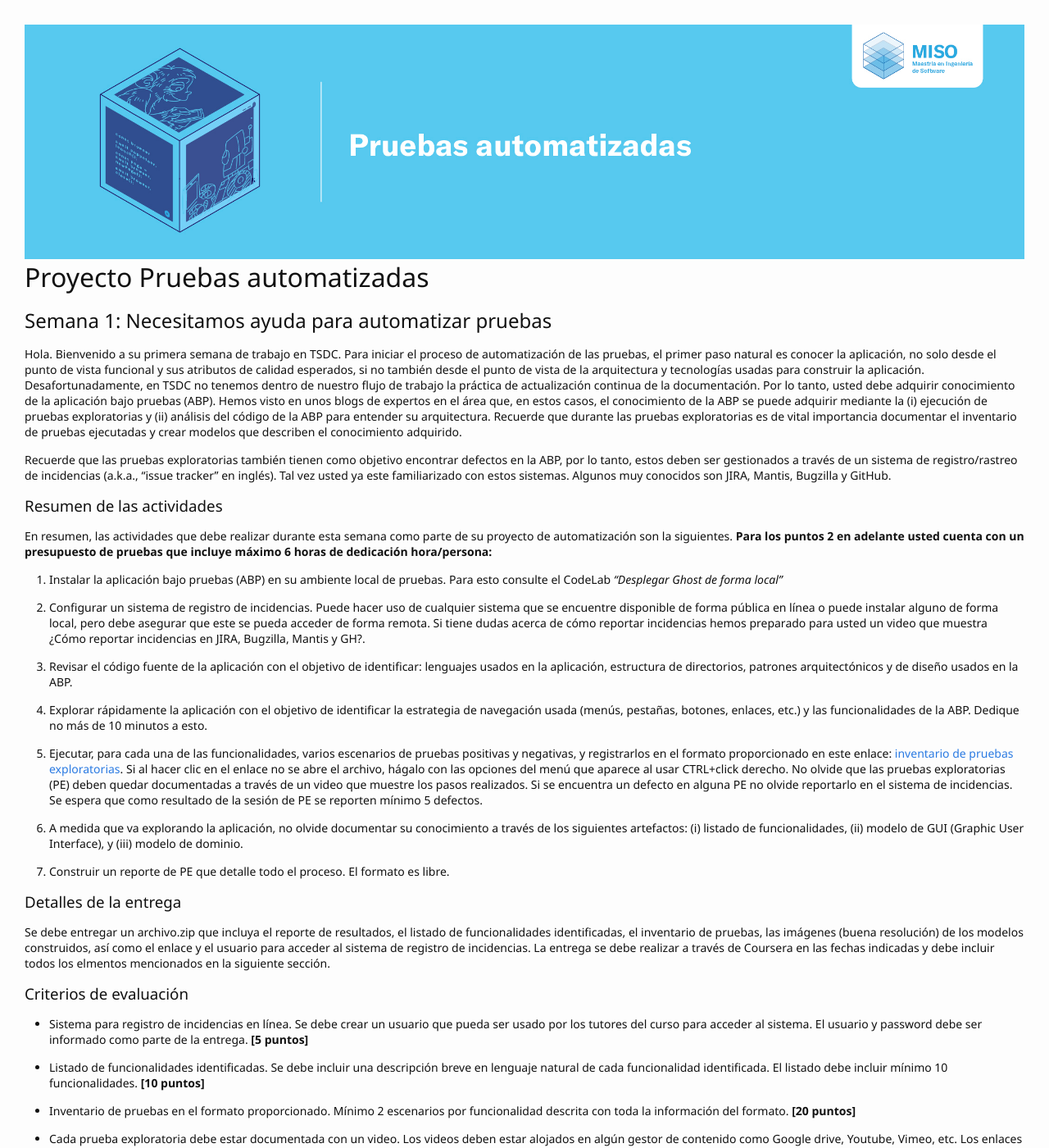
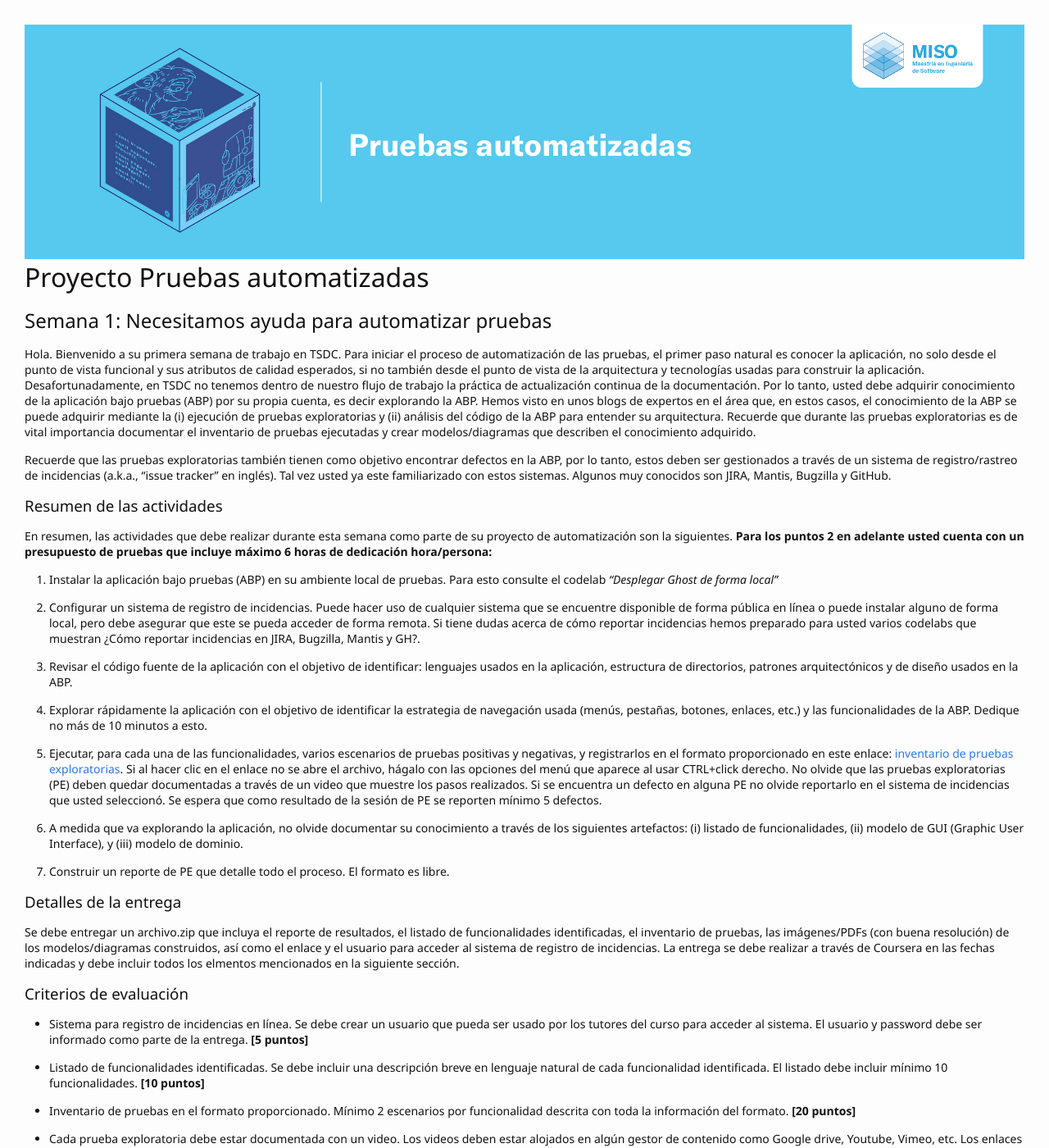
Before and after one commit to TiCSw/mt1_guias_pruebas, a Jekyll site: the page built from docs/semanas/semana1.md, in a window 1280 px wide and 1400 px high. Shown: the whole window at 82% size. Built offline with Jekyll 4.4.1, drawn with Linux system fonts in a browser that asks for light colours; some web fonts are replaced; our own code applies the rules of GitHub Pages for plain Markdown files; comment, search, counter and statistics services are not loaded.

Commit message:
update week 1

```diff
--- a/docs/semanas/semana1.md
+++ b/docs/semanas/semana1.md
@@ -3,7 +3,7 @@
 
 ## Semana 1: Necesitamos ayuda para automatizar pruebas
 
-Hola. Bienvenido a su primera semana de trabajo en TSDC. Para iniciar el proceso de automatización de las pruebas, el primer paso natural es conocer la aplicación, no solo desde el punto de vista funcional y sus atributos de calidad esperados, si no también desde el punto de vista de la arquitectura y tecnologías usadas para construir la aplicación.  Desafortunadamente, en TSDC no tenemos dentro de nuestro flujo de trabajo la práctica de actualización continua de la documentación. Por lo tanto, usted debe adquirir conocimiento de la aplicación bajo pruebas (ABP). Hemos visto en unos blogs de expertos en el área que, en estos casos, el conocimiento de la ABP se puede adquirir mediante la (i) ejecución de pruebas exploratorias y (ii) análisis del código de la ABP para entender su arquitectura. Recuerde que durante las pruebas exploratorias es de vital importancia documentar el inventario de pruebas ejecutadas y crear modelos que describen el conocimiento adquirido.
+Hola. Bienvenido a su primera semana de trabajo en TSDC. Para iniciar el proceso de automatización de las pruebas, el primer paso natural es conocer la aplicación, no solo desde el punto de vista funcional y sus atributos de calidad esperados, si no también desde el punto de vista de la arquitectura y tecnologías usadas para construir la aplicación.  Desafortunadamente, en TSDC no tenemos dentro de nuestro flujo de trabajo la práctica de actualización continua de la documentación. Por lo tanto, usted debe adquirir conocimiento de la aplicación bajo pruebas (ABP) por su propia cuenta, es decir explorando la ABP. Hemos visto en unos blogs de expertos en el área que, en estos casos, el conocimiento de la ABP se puede adquirir mediante la (i) ejecución de pruebas exploratorias y (ii) análisis del código de la ABP para entender su arquitectura. Recuerde que durante las pruebas exploratorias es de vital importancia documentar el inventario de pruebas ejecutadas y crear modelos/diagramas que describen el conocimiento adquirido.
 
 
 Recuerde que las pruebas exploratorias también tienen como objetivo encontrar defectos en la ABP, por lo tanto, estos deben ser gestionados a través de un sistema de registro/rastreo de incidencias (a.k.a., “issue tracker” en inglés). Tal vez usted ya este familiarizado con estos sistemas. Algunos muy conocidos son JIRA, Mantis, Bugzilla y GitHub.
@@ -14,15 +14,15 @@
 En resumen, las actividades que debe realizar durante esta semana como parte de su proyecto de automatización son la siguientes. **Para los puntos 2 en adelante usted cuenta con un presupuesto de pruebas que incluye máximo 6 horas de dedicación hora/persona:**
 
 
-1. Instalar la aplicación bajo pruebas (ABP) en su ambiente local de pruebas. Para esto consulte el CodeLab _"Desplegar Ghost de forma local"_
+1. Instalar la aplicación bajo pruebas (ABP) en su ambiente local de pruebas. Para esto consulte el codelab _"Desplegar Ghost de forma local"_
 
-2. Configurar un sistema de registro de incidencias. Puede hacer uso de cualquier sistema que se encuentre disponible de forma pública en línea o puede instalar alguno de forma local, pero debe asegurar que este se pueda acceder de forma remota. Si tiene dudas acerca de cómo reportar incidencias hemos preparado para usted un video que muestra ¿Cómo reportar incidencias en JIRA, Bugzilla, Mantis y GH?.
+2. Configurar un sistema de registro de incidencias. Puede hacer uso de cualquier sistema que se encuentre disponible de forma pública en línea o puede instalar alguno de forma local, pero debe asegurar que este se pueda acceder de forma remota. Si tiene dudas acerca de cómo reportar incidencias hemos preparado para usted varios codelabs que muestran ¿Cómo reportar incidencias en JIRA, Bugzilla, Mantis y GH?.
 
 3. Revisar el código fuente de la aplicación con el objetivo de identificar: lenguajes usados en la aplicación, estructura de directorios, patrones arquitectónicos y de diseño usados en la ABP.
 
 4. Explorar rápidamente la aplicación con el objetivo de identificar la estrategia de navegación usada (menús, pestañas, botones, enlaces, etc.) y las funcionalidades de la ABP. Dedique no más de 10 minutos a esto.
 
-5. Ejecutar, para cada una de las funcionalidades, varios escenarios de pruebas positivas y negativas, y registrarlos en el formato proporcionado en este enlace: [inventario de pruebas exploratorias](https://thesoftwaredesignlab.github.io/AutTestingCourseraBook/templates/inventario-pruebas-exploratorias.xlsx). Si al hacer clic en el enlace no se abre el archivo, hágalo con las opciones del menú que aparece al usar CTRL+click derecho. No olvide que las pruebas exploratorias (PE) deben quedar documentadas a través de un video que muestre los pasos realizados. Si se encuentra un defecto en alguna PE no olvide reportarlo en el sistema de incidencias. Se espera que como resultado de la sesión de PE se reporten mínimo 5 defectos.
+5. Ejecutar, para cada una de las funcionalidades, varios escenarios de pruebas positivas y negativas, y registrarlos en el formato proporcionado en este enlace: [inventario de pruebas exploratorias](https://thesoftwaredesignlab.github.io/AutTestingCourseraBook/templates/inventario-pruebas-exploratorias.xlsx). Si al hacer clic en el enlace no se abre el archivo, hágalo con las opciones del menú que aparece al usar CTRL+click derecho. No olvide que las pruebas exploratorias (PE) deben quedar documentadas a través de un video que muestre los pasos realizados. Si se encuentra un defecto en alguna PE no olvide reportarlo en el sistema de incidencias que usted seleccionó. Se espera que como resultado de la sesión de PE se reporten mínimo 5 defectos.
 
 6. A medida que va explorando la aplicación, no olvide documentar su conocimiento a través de los siguientes artefactos: (i) listado de funcionalidades, (ii) modelo de GUI (Graphic User Interface), y (iii) modelo de dominio.
 
@@ -30,7 +30,7 @@
 
 
 ### Detalles de la entrega
-Se debe entregar un archivo.zip que incluya el reporte de resultados, el listado de funcionalidades identificadas, el inventario de pruebas, las imágenes (buena resolución) de los modelos construidos, así como el enlace y el usuario para acceder al sistema de registro de incidencias.  La entrega se debe realizar a través de Coursera en las fechas indicadas y  debe incluir todos los elmentos mencionados en la siguiente sección.
+Se debe entregar un archivo.zip que incluya el reporte de resultados, el listado de funcionalidades identificadas, el inventario de pruebas, las imágenes/PDFs (con buena resolución) de los modelos/diagramas construidos, así como el enlace y el usuario para acceder al sistema de registro de incidencias.  La entrega se debe realizar a través de Coursera en las fechas indicadas y  debe incluir todos los elmentos mencionados en la siguiente sección.
 
 
 ### Criterios de evaluación
```
